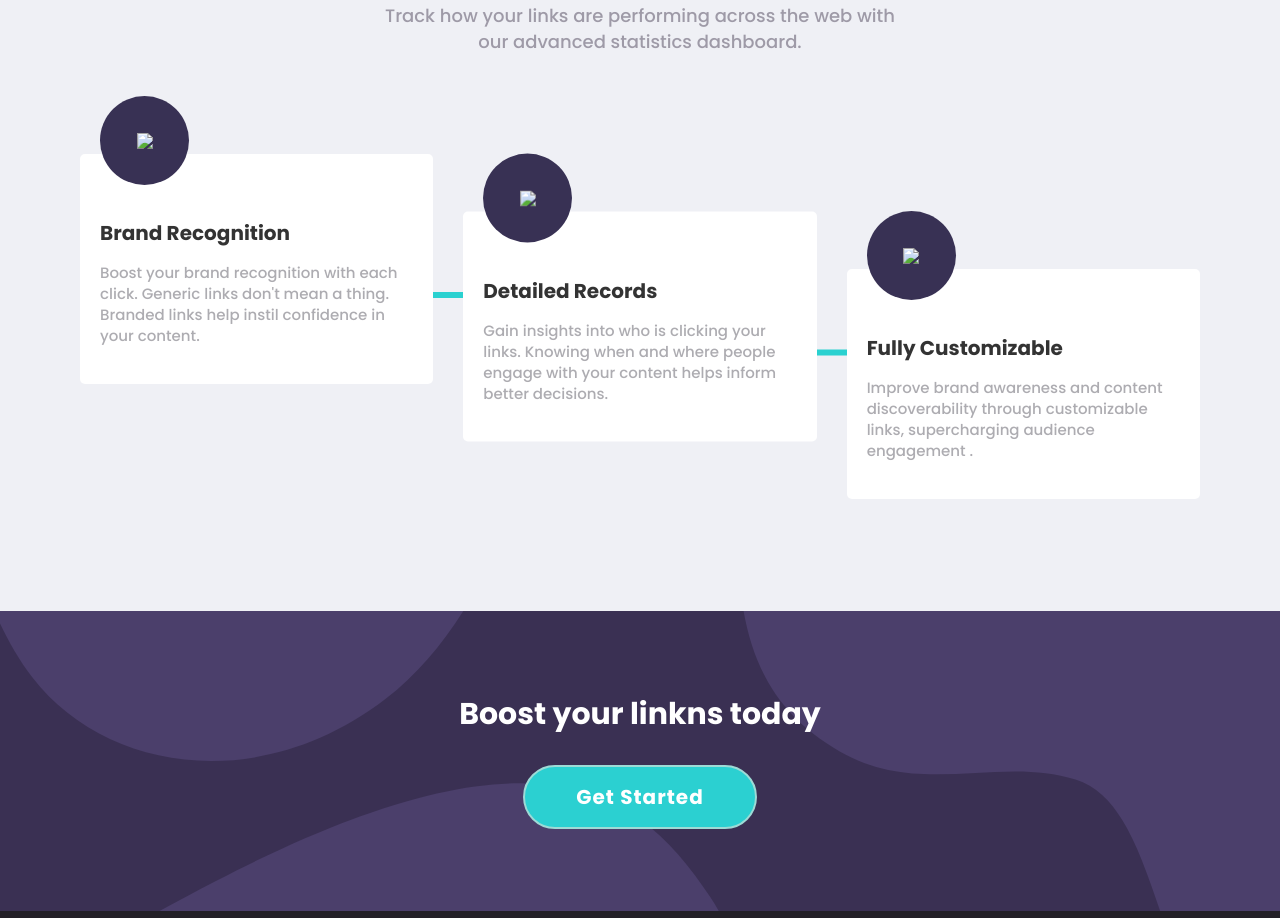
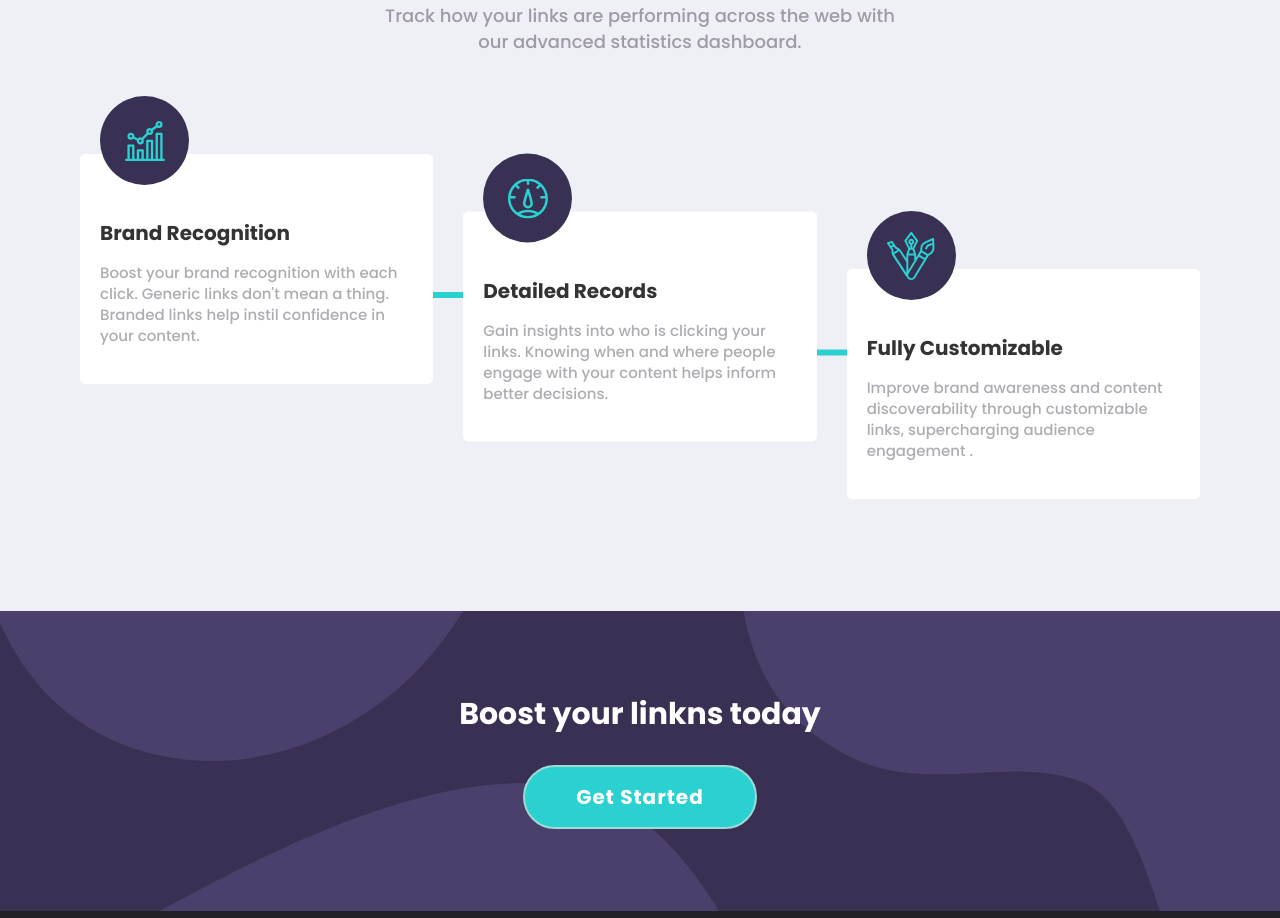
Before and after one commit to ashishjadhav93/urlshorten, a plain HTML site: page index.html in a window 1280 px wide. Shown: the part 959-1877 px from the top of the page. Drawn offline with nearby package versions, Linux system fonts and the light colour scheme.

Commit message:
Update index.html
edit for image path

```diff
--- a/index.html
+++ b/index.html
@@ -540,7 +540,7 @@
               <li>
                 <span class="adv-icon"
                   ><img
-                    src="../shortly/assets/images/icon-brand-recognition.svg"
+                    src="./assets/images/icon-brand-recognition.svg"
                 /></span>
                 <h3>Brand Recognition</h3>
                 <p>
@@ -552,7 +552,7 @@
               <li>
                 <span class="adv-icon"
                   ><img
-                    src="../shortly/assets/images/icon-detailed-records.svg"
+                    src="./assets/images/icon-detailed-records.svg"
                 /></span>
                 <h3>Detailed Records</h3>
                 <p>
@@ -564,7 +564,7 @@
               <li>
                 <span class="adv-icon"
                   ><img
-                    src="../shortly/assets/images/icon-fully-customizable.svg"
+                    src="./assets/images/icon-fully-customizable.svg"
                 /></span>
                 <h3>Fully Customizable</h3>
                 <p>
```
